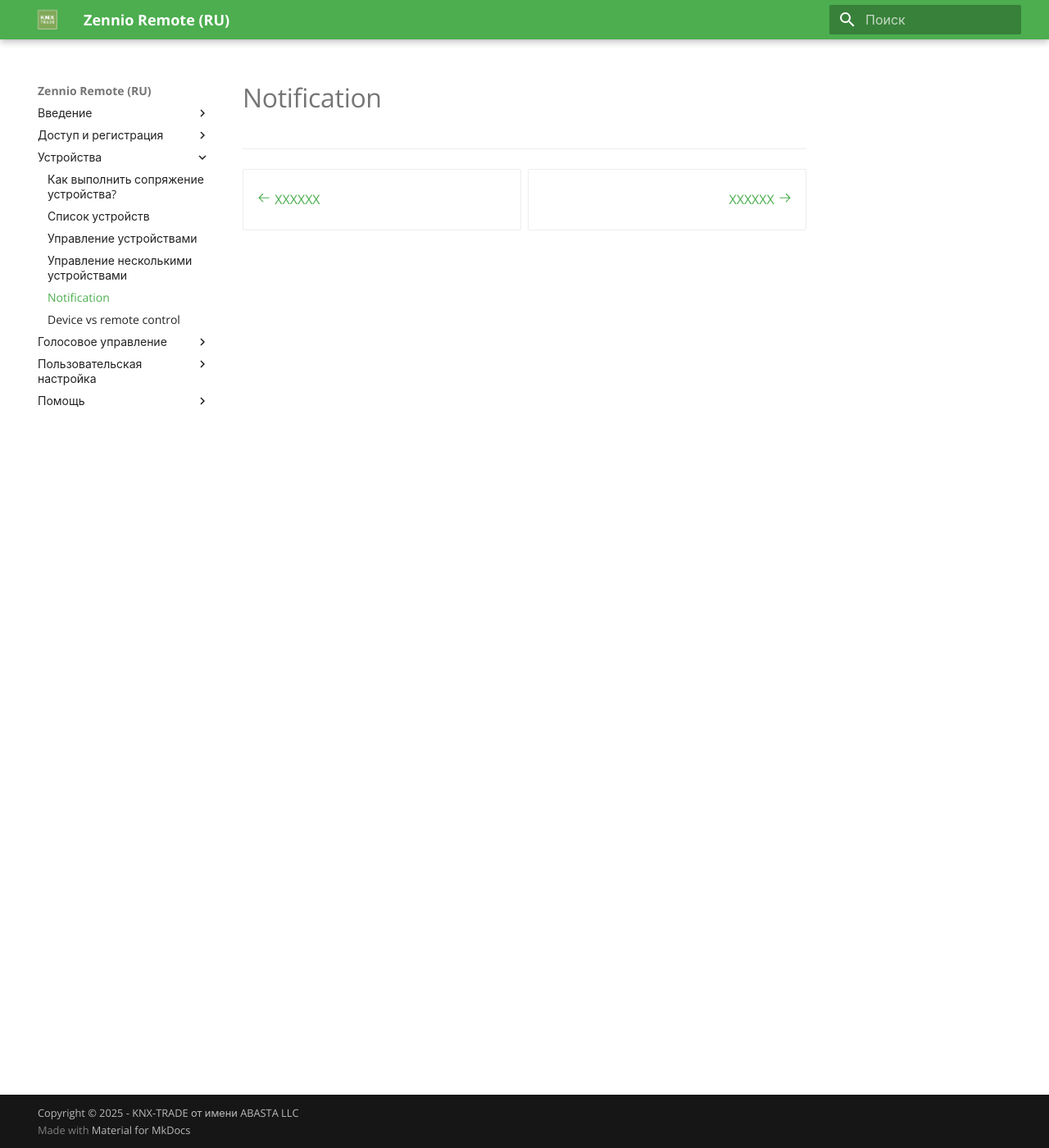
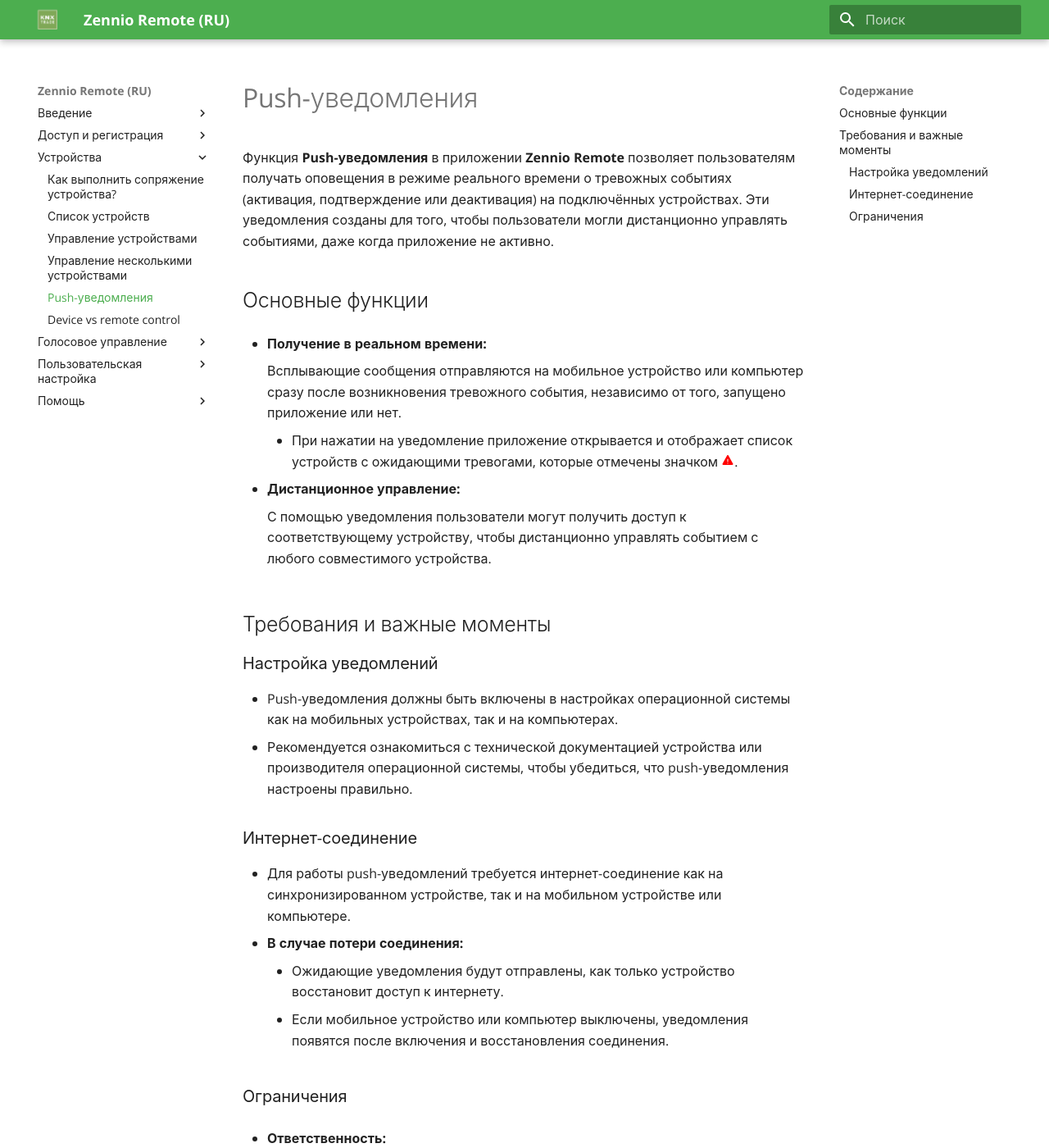
Before and after one commit to knxtrade/zr-manual-ru, an MkDocs documentation site: the page built from docs/devices/notification.md, in a window 1280 px wide and 1400 px high. Shown: the whole window at 82% size. Built offline with MkDocs 1.6.1 and Material for MkDocs 9.7.7, drawn with Linux system fonts in a browser that asks for light colours; some web fonts are replaced; some of the changed text lies outside the part shown.

Commit message:
(добавлено) пуш-уведомления

```diff
--- a/docs/devices/notification.md
+++ b/docs/devices/notification.md
@@ -1,13 +1,49 @@
+# Push-уведомления
+
+Функция **Push-уведомления** в приложении **Zennio Remote** позволяет пользователям получать оповещения в режиме реального времени о тревожных событиях (активация, подтверждение или деактивация) на подключённых устройствах. Эти уведомления созданы для того, чтобы пользователи могли дистанционно управлять событиями, даже когда приложение не активно.
+
+## Основные функции
+
+* **Получение в реальном времени:**
+
+    Всплывающие сообщения отправляются на мобильное устройство или компьютер сразу после возникновения тревожного события, независимо от того, запущено приложение или нет.
+
+      - При нажатии на уведомление приложение открывается и отображает список устройств с ожидающими тревогами, которые отмечены значком <svg stroke="currentColor" fill="currentColor" stroke-width="0" viewBox="0 0 512 512" height="1em" width="1em" xmlns="http://www.w3.org/2000/svg" style="color: red;"><path d="M228.9 79.9L51.8 403.1C40.6 423.3 55.5 448 78.9 448h354.3c23.3 0 38.2-24.7 27.1-44.9L283.1 79.9c-11.7-21.2-42.5-21.2-54.2 0zM273.6 214L270 336h-28l-3.6-122h35.2zM256 402.4c-10.7 0-19.1-8.1-19.1-18.4s8.4-18.4 19.1-18.4 19.1 8.1 19.1 18.4-8.4 18.4-19.1 18.4z"></path></svg>.
+
+* **Дистанционное управление:**
+
+    С помощью уведомления пользователи могут получить доступ к соответствующему устройству, чтобы дистанционно управлять событием с любого совместимого устройства.
+
+## Требования и важные моменты
+
+### Настройка уведомлений
+
+- Push-уведомления должны быть включены в настройках операционной системы как на мобильных устройствах, так и на компьютерах.
+- Рекомендуется ознакомиться с технической документацией устройства или производителя операционной системы, чтобы убедиться, что push-уведомления настроены правильно.
+
+### Интернет-соединение
+
+- Для работы push-уведомлений требуется интернет-соединение как на синхронизированном устройстве, так и на мобильном устройстве или компьютере.
+- **В случае потери соединения:**
+    - Ожидающие уведомления будут отправлены, как только устройство восстановит доступ к интернету.
+    - Если мобильное устройство или компьютер выключены, уведомления появятся после включения и восстановления соединения.
+
+### Ограничения
+
+- **Ответственность:**
+
+    **Zennio Avance y Tecnología S.L.** не несёт ответственности за потерю push-уведомлений по причине сбоев сети, оборудования или программного обеспечения устройств.
+
 ------
 
 <div class="grid cards" markdown>
 
 - <div class="card" style="text-align: left;">
 
-    [:octicons-arrow-left-24: XXXXXX](/zr-manual-ru/XXXXXX)
+    [:octicons-arrow-left-24: Управление несколькими устройствами](/zr-manual-ru/devices/multiple_devices_management)
 
 - <div class="card" style="text-align: right;">
 
-    [XXXXXX :octicons-arrow-right-24:](/zr-manual-ru/XXXXXX)
+    [Устройство и Дистанционное управление :octicons-arrow-right-24:](/zr-manual-ru/devices/device_vs_remote_control)
 
 </div></div></div>
```
